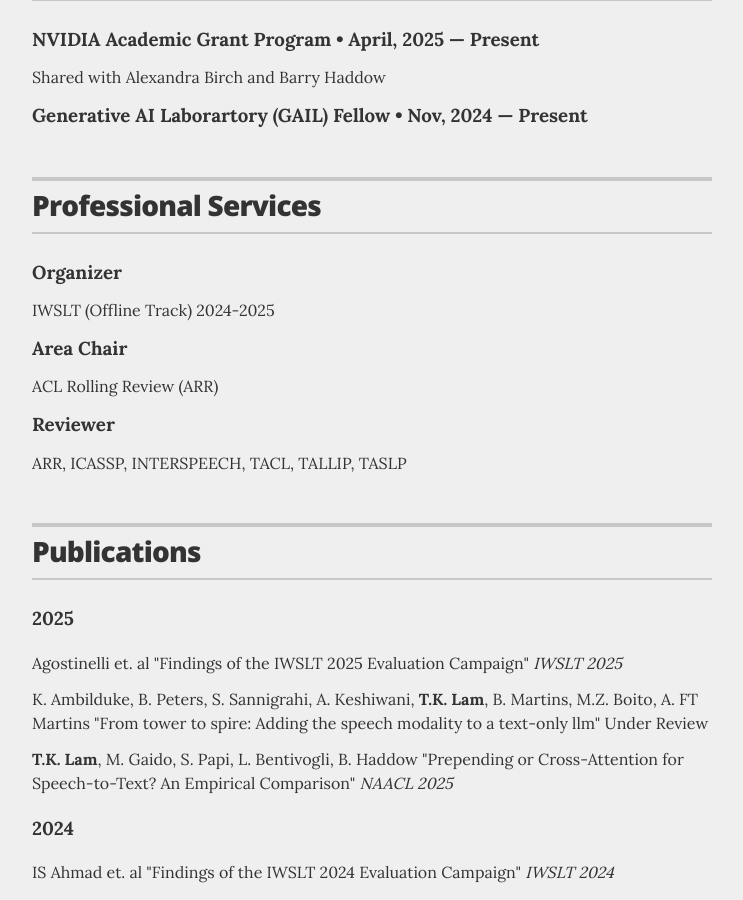
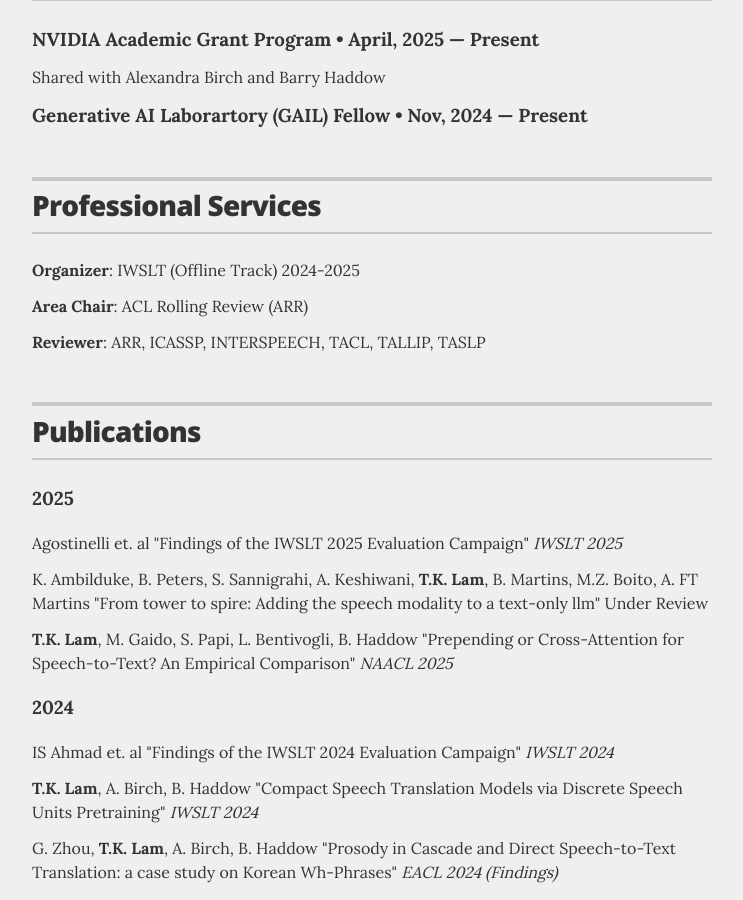
Before and after one commit to heidelkin/heidelkin.github.io, a Jekyll site: the page built from index.html, in a window 1280 px wide and 900 px high, scrolled down 1079 px. Shown: the whole window, without its empty margins (268-1011 px from the left). Built offline with Jekyll 4.4.1, drawn with Linux system fonts in a browser that asks for light colours.

Commit message:
Change service format

```diff
--- a/_layouts/resume.html
+++ b/_layouts/resume.html
@@ -75,8 +75,9 @@
         </header>
 
         {% for service in site.data.services %}
-          <h3 class="resume-item-copy" itemprop="role">{{ service.role }}</h3>
-          <p class="resume-item-copy">{{ service.name }}</p>
+          <p class="resume-item-copy" itemprop="role">
+            <strong itermprop="role">{{ service.role }}</strong>: {{ service.name }}
+          </p>
         {% endfor %}
       </section>
       <!-- end Professional Services -->
```
